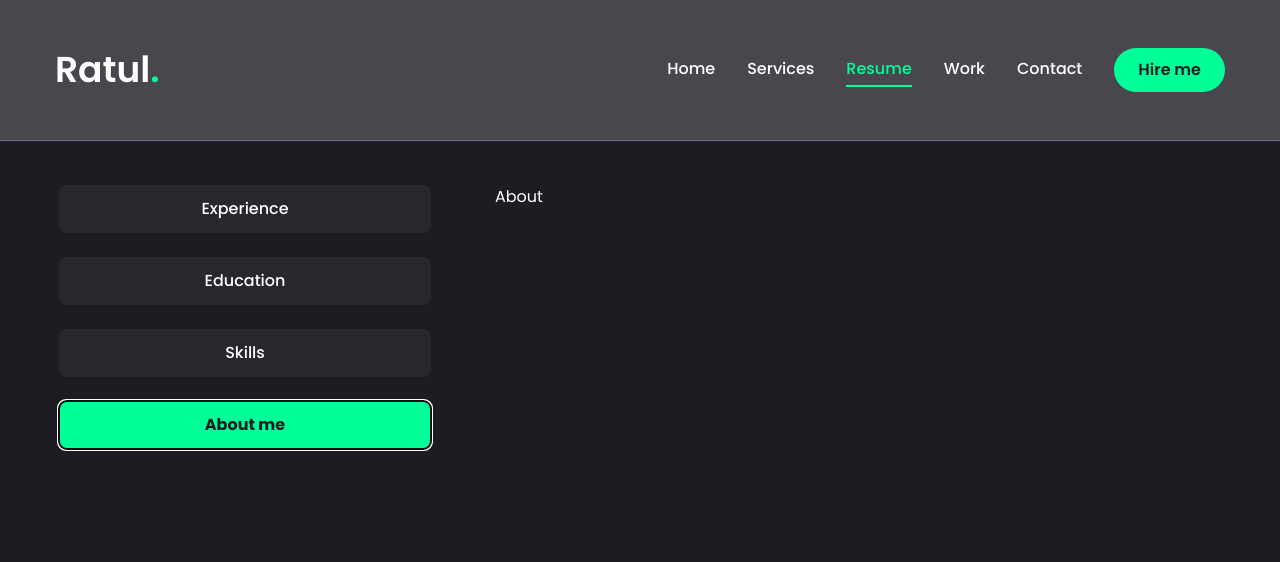
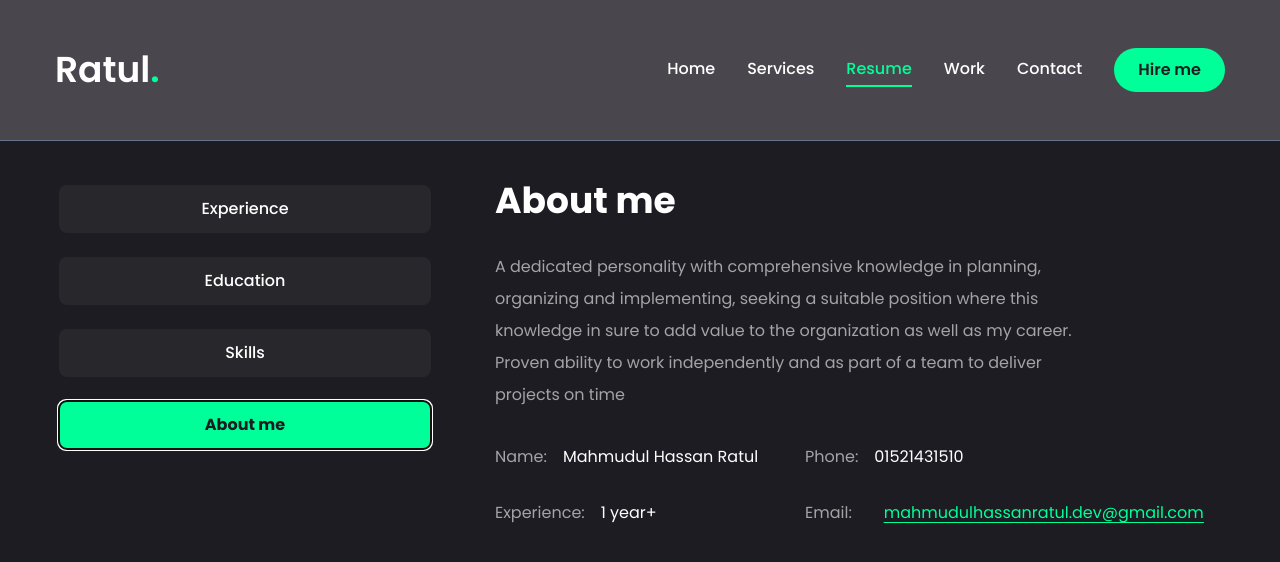
Before and after one commit to MHRatul/Portfolio-Project, a Next.js app: page /resume in a window 1280 px wide. Both pictures are taken after a click on the tab "About me". Shown: the top 562 px of the page. Built offline with nearby package versions, Linux system fonts and the light colour scheme.

Commit message:
Work on about me section & make response

```diff
--- a/app/resume/page.jsx
+++ b/app/resume/page.jsx
@@ -9,20 +9,20 @@
     Description: "A dedicated personality with comprehensive knowledge in planning, organizing and implementing, seeking a suitable position where this knowledge in sure to add value to the organization as well as my career. Proven ability to work independently and as part of a team to deliver projects on time",
     info: [
       {
-        fieldName: "Name",
+        fieldName: "Name:",
         fieldValue: "Mahmudul Hassan Ratul",
       },
       {
-        fieldName: "Phone",
+        fieldName: "Phone:",
         fieldValue: "01521431510",
       },
       {
-        fieldName: "Experience",
+        fieldName: "Experience:",
         fieldValue: "1 year+",
       },
       {
-        fieldName: "Email",
-        fieldValue: "mahmudulhassanratul.dev@gmail.com",
+        fieldName: "Email:",
+        fieldMail: "mahmudulhassanratul.dev@gmail.com",
       },
     ]
   };
@@ -248,8 +248,22 @@
             </TabsContent>
 
              {/* about */}
-             <TabsContent value="about" className="w-full">
-              About
+             <TabsContent value="about" className="w-full text center xl:text-left">
+              <div className="flex flex-col gap-[30px] text-center xl:text-left">
+                <h3 className="text-4xl font-bold">{about.Title}</h3>
+                <p className="max-w-[600px] text-white/60 max-auto xl:mx-0">{about.Description}</p>
+                <ul className="grid grid-cols-1  xl:grid-cols-2  gap-y-6 justify-center items-center max-w-[620px] mx-auto xl:mx-0">
+                  {about.info.map((item, index) => {
+                    return (
+                      <li key={index} className="flex items-center justify-center xl:xl:justify-start gap-4">
+                        <span className='text-white/60'> {item.fieldName}</span>
+                        <span className='text-md'>{item.fieldValue}</span>
+                        <span className='text-md text-accent underline underline-offset-4'> <a href="mailto:" >{item.fieldMail}</a></span>
+                      </li>
+                    );
+                  })}
+                </ul>
+              </div>
             </TabsContent>
           </div>
 
```
